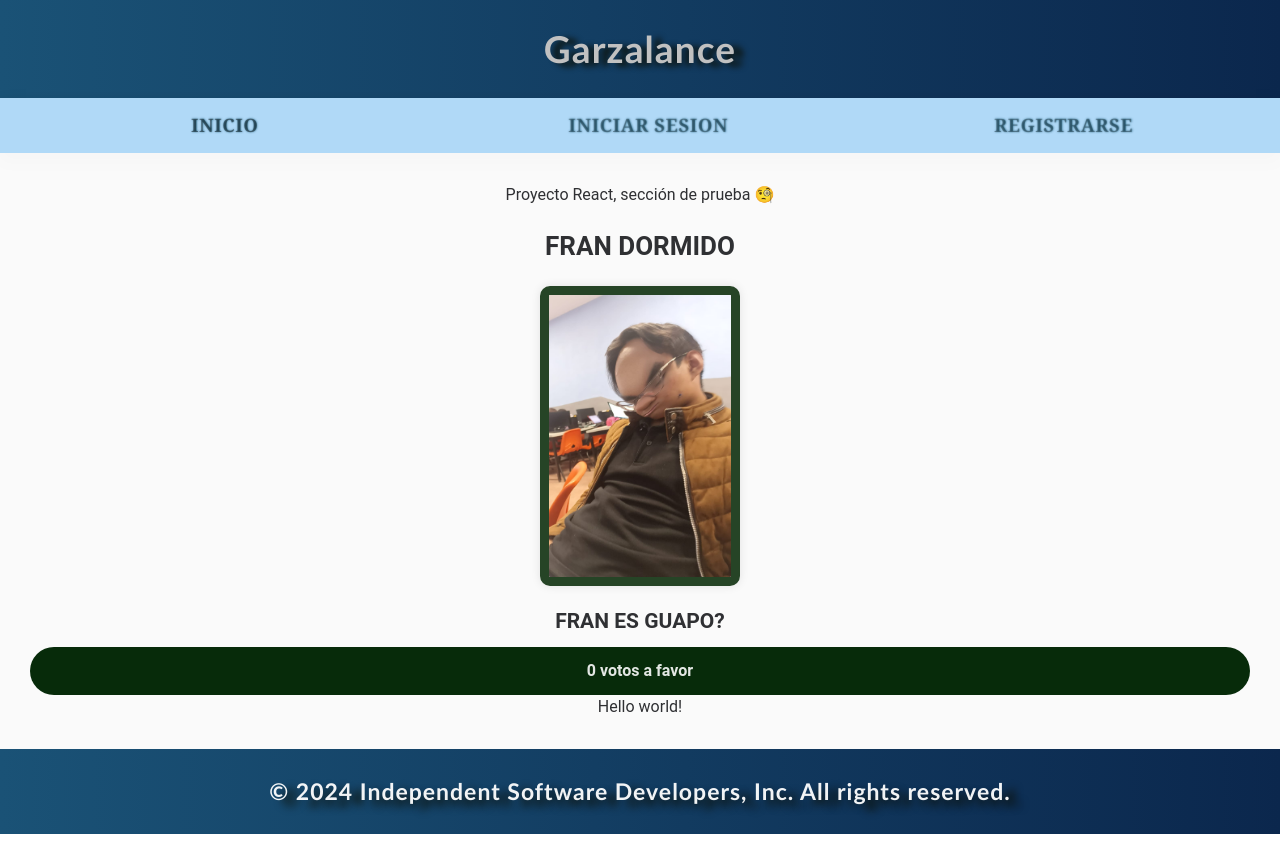
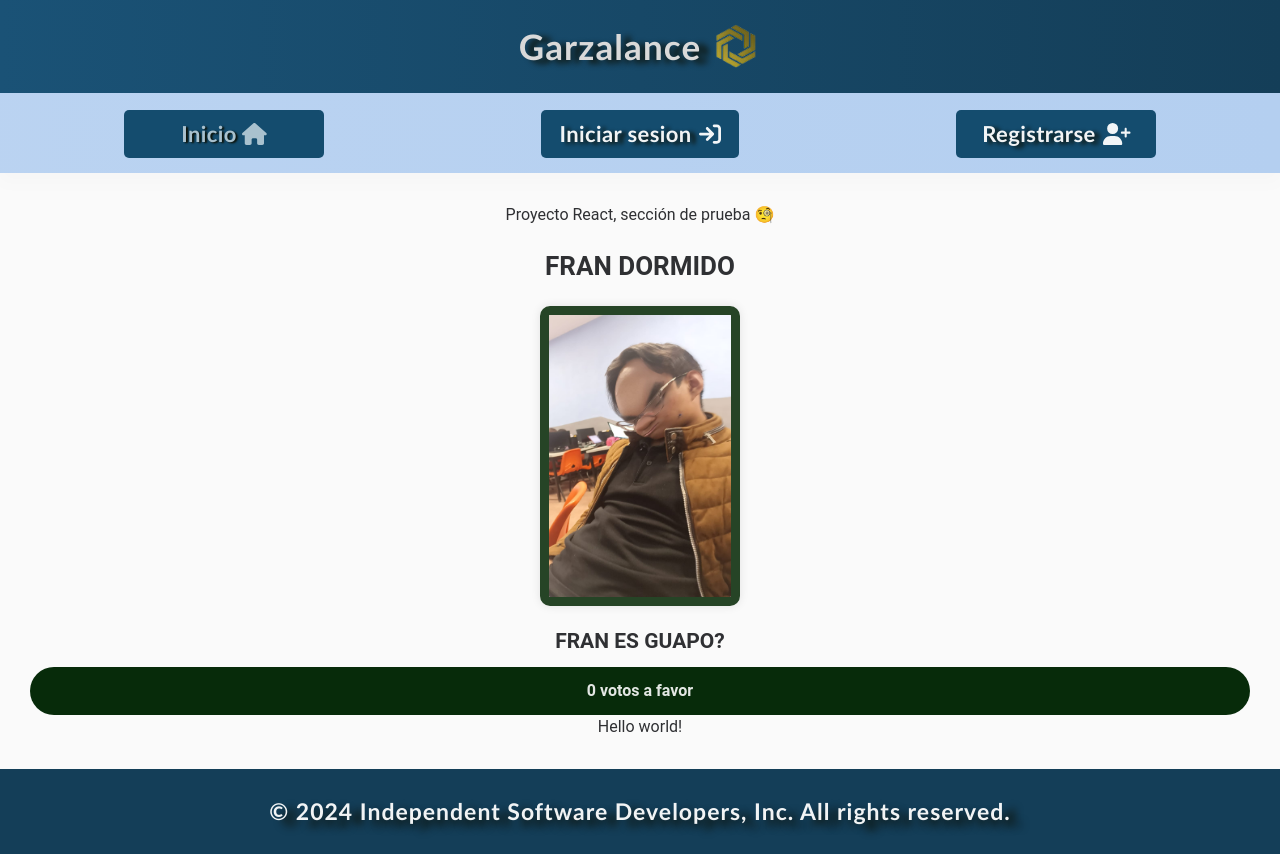
Before and after one commit to Leo64xl/garzalance, a React (Vite) app: page /inicio-pantalla-inicial in a window 1280 px wide. Built offline with nearby package versions, Linux system fonts and the light colour scheme.

Commit message:
comite de prueba

```diff
--- a/src/App.css
+++ b/src/App.css
@@ -28,19 +28,25 @@
   list-style-type: none; /* Elimina los puntos de lista */
   display: flex; /* Utiliza Flexbox para organizar los elementos horizontalmente */
   justify-content: space-around; /* Distribuye el espacio entre los elementos */
-  padding: 0;
+  padding: 0px;
   text-shadow: 0.4px .2px 2px rgba(6, 71, 97, 0.767);
   letter-spacing: 0.6px;
 }
 
+.nav-container {
+  display: flex;
+  justify-content: space-between;
+}
+
 .secciones_nav {
-  background-color: #b0d9f7; /* Color de fondo */
+  background-color: #AED6F1; /* Color de fondo */
   color: #fdffff; /* Color de texto para los elementos de la barra de navegación */
   padding: 6px 0; /* Espaciado interno superior e inferior */
   text-align: center; /* Centra el texto */
   justify-content: center;
-  padding: 13.5px;
+  padding: 15px;
   box-shadow: 0px 8px 16px 0px rgba(0,0,0,0.2); /* Añade una sombra a la barra de navegación */
+  background: linear-gradient(90deg, #b4cff0ea, #b4cff0);
 }
 
 .secciones_nav nav ul {
@@ -58,7 +64,6 @@
 }
 
 .secciones_nav nav li:hover {
-  color: #5a4545; /* Cambia el color del texto al pasar el mouse sobre los elementos */
   transform: scale(1.100); /* Escala al pasar el ratón */
 }
 
@@ -69,7 +74,7 @@
   20% { color: #E0E0E0; }
   30% { color: #D0D0D0; }
   40% { color: #C0C0C0; }
-  50% { color: #B0B0B0; }
+  50% { color: #c4c1c1; }
   60% { color: #C0C0C0; }
   70% { color: #D0D0D0; }
   80% { color: #E0E0E0; }
@@ -78,33 +83,46 @@
 }
 
 .title {
-  animation: colorChange 10s infinite;
+  animation: colorChange 1.5s infinite;
   font-family:'Gill Sans', 'Gill Sans MT', Calibri, 'Trebuchet MS', sans-serif;
   font-weight: bold;
-  font-size: 37px;
+  font-size: 35px;
   text-align: center;
   justify-content: center;
-  padding: 21px;
+  padding: 20px 10px;
   color: rgba(255, 255, 255, 0.945);
   display: flex;
   align-items: center;
   height: 100%;
   text-shadow: 9px 3px 6px rgb(13, 14, 0);
   letter-spacing: 1.1px;
-  transition: color 0.5s ease-in-out;
-  background: linear-gradient(90deg, #1A5276, #0b274d);
+  transition: color 0.2s ease-in-out;
+  background: linear-gradient(90deg, #1A5276, #143e58);
+  width: 100%;
 }
 
 .fondo-title {
-
   background-color: transparent;
+  display: flex;
+  flex-direction: row; /* Cambia esto de row-reverse a row */
+  justify-content: center;
+  align-items: center;
 }
 
+.logo-container {
+  padding: 0px;
+}
+
+.logo-image {
+  margin-left: 10px;
+  width: 50px;
+  height: 50px;
+  align-self: center;
+}
 .fondob {
   position: absolute;/* Fija el footer al final de la página */
   width: 100%; /* Asegura que el footer tenga el ancho completo de la página */
   margin: 0; /* Elimina cualquier margen */
-  background-color: #1A5276; /* Color de fondo */
   font-size: 28px;
   display: flex;
   color: rgba(255, 255, 255, 0.945);
@@ -117,5 +135,5 @@
   text-shadow: 12px 6px 9px rgb(13, 14, 0);
   letter-spacing: 1px;
   transition: color 0.5s ease-in-out;
-  background: linear-gradient(90deg, #1A5276, #0b274d);
+  background: linear-gradient(90deg, #143e58, #143e58);
 }
--- a/src/App.jsx
+++ b/src/App.jsx
@@ -9,13 +9,23 @@ import PrivateRoute from './router/PrivateRoute';
 import Login from './pages/Login';
 import Inicio from './pages/Inicio';
 import TermsAndCond from './pages/TermsAndCond';
+import { Link } from 'react-router-dom';
+
 
 
 
 function App () {
   return (
+
     <div>
-      <div className="fondo-title"><h1 className="title">Garzalance</h1></div>
+      <div className="fondo-title">
+       <Link to="/inicio-pantalla-inicial" className="title">Garzalance
+         <div className="logo-container">
+            <img className="logo-image" src="/img/logo22.png" />
+         </div>
+       </Link>
+      </div>
+
       <Routes>
            <Route path= "/" element={<Layout />}>
               <Route index element={<Inicio />} />
--- a/src/Diseños_css/Inicio.css
+++ b/src/Diseños_css/Inicio.css
@@ -26,46 +26,100 @@ body {
     }
 
   .seccion_prueba{
-    font-size: 18.5px;
-    font-family: system-ui, -apple-system, BlinkMacSystemFont, 'Segoe UI', Roboto, Oxygen, Ubuntu, Cantarell, 'Open Sans', 'Helvetica Neue', sans-serif;
+    font-size: 22px;
     font-weight: bold;
-    padding: 45px;
-    color: #00000044;
+    padding: 7.5px;
+    padding-left: 0px;
+    padding-right: 0px;
+    color: rgba(255, 255, 255, 0.945);
     text-align: center;
-    font-family:Georgia, 'Times New Roman', Times, serif;
-    margin-top: 10px;
+    font-family:'Gill Sans', 'Gill Sans MT', Calibri, 'Trebuchet MS', sans-serif;
+    margin-top: 2px;
     cursor:pointer;
+    letter-spacing: 0.4px;
+    text-shadow: 2px 1px 2px rgb(13, 14, 0);
+    background: linear-gradient(90deg, #144c6e, #144c6e);
+    border-radius: 5px;
+    display: flex;
+    flex-direction: row-reverse;
+    justify-content: center;
+    align-items: center;
+    width: 200px;
   }
 
   .seccion_prueba:hover {
-    font-size: 18.51px; /* Ajusta este valor a tu gusto */
+    font-size: 22px; /* Ajusta este valor a tu gusto */
+    color: rgba(226, 226, 226, 0.925);
+  }
+
+  .nav-icon {
+    margin-left: 5px;
+    padding: 5px 0;
+  }
+
+  /* acomodamiento de elementos navbar */
+  .seccion_1{
+    width: 200px;
+    position: auto;
   }
 
   .seccion_2{
-    font-size: 18.5px;
-    font-family: system-ui, -apple-system, BlinkMacSystemFont, 'Segoe UI', Roboto, Oxygen, Ubuntu, Cantarell, 'Open Sans', 'Helvetica Neue', sans-serif;
+    font-size: 22px;
+    font-family:'Gill Sans', 'Gill Sans MT', Calibri, 'Trebuchet MS', sans-serif;
     font-weight: bold;
-    margin-top: 55px;
-    color: #00000044;
-    font-family:Georgia, 'Times New Roman', Times, serif;
-    padding: 0px;
+    padding: 7.5px;
+    padding-left: 18px;
+    padding-right: 18px;
+    letter-spacing: 0.4px;
+    background: linear-gradient(90deg, #144c6e, #144c6e);
+    border-radius: 5px;
+    margin-top: 2px;
+    color: rgba(255, 255, 255, 0.945);
+    text-shadow: 5px 2px 4px rgb(13, 14, 0);
+    display: flex;
+    flex-direction: row-reverse;
+    justify-content: center;
+    align-items: center;
+  }
+
+  .nav-icon2 {
+    margin-left: 7px;
+    padding: 5px 0;
   }
 
   .seccion_2:hover {
-    font-size: 18.51px;
+    font-size: 22px;
+    color: rgba(226, 226, 226, 0.925);
   }
 
   .seccion_chamacos{
-    font-size: 18.5px;
-    font-family:Georgia, 'Times New Roman', Times, serif;
+    font-size: 22px;
+    font-family:'Gill Sans', 'Gill Sans MT', Calibri, 'Trebuchet MS', sans-serif;
     font-weight: bold;
-    margin-top: 10px;
-    color: #00000044;
-    padding: 1px;
+    margin-top: 2px;
+    padding: 7.5px;
+    letter-spacing: 0.4px;
+    background: linear-gradient(90deg, #144c6e, #144c6e);
+    border-radius: 5px;
+    color: rgba(255, 255, 255, 0.945);
+    text-shadow: 5px 2px 4px rgb(13, 14, 0);
+    padding-left: 20px;
+    padding-right: 20px;
+    display: flex;
+    flex-direction: row-reverse;
+    justify-content: center;
+    align-items: center;
+    width: 200px;
+  }
+
+  .nav-icon3 {
+    margin-left: 7px;
+    padding: 5px 0;
   }
 
   .seccion_chamacos:hover {
-    font-size: 18.51px;
+    font-size: 22px;
+    color: rgba(226, 226, 226, 0.925);
   }
 
   .boton1 button {
@@ -135,142 +189,6 @@ body {
       margin-top: 10px; /* Margen superior */
     }
 
-    .boton3 button {
-      background-color: #330a0a; /* Color de fondo */
-      color: rgba(255, 255, 255, 0.89);
-      padding: 12px 39px; /* Aumento del padding para hacer el botón más ancho */
-      border: none; /* Sin borde */
-      border-radius: 30px; /* Bordes redondeados */
-      border-color: #330a0a;
-      cursor: pointer; /* Cursor de ratón */
-      font-size: 16px; /* Tamaño de la fuente */
-      font-weight: bold; /* Peso de la fuente */
-      transition: background-color 0.3s; /* Transición suave del color de fondo */
-      margin-top: 10px; /* Margen superior */
-    }
-
-    .boton3 button:hover {
-      background-color: #110303; /* Cambia el color de fondo al pasar el ratón */
-    }
-
-    .malo-malin {
-      width: 200px; /* Ancho de la imagen */
-      height: 300px; /* Altura de la imagen */
-      border-radius: 10px; /* Bordes redondeados */
-      box-shadow: 0 0 10px rgba(0, 0, 0, 0.1); /* Sombra */
-      margin: 20px auto; /* Margen superior e inferior de 20px y centrado horizontalmente */
-      border: 9px solid #02012ed8; /* Borde de color, ajustalo a px */
-    }
-
-    .texto-malo {
-      font-size: 26px; /* Tamaño de fuente */
-      color: #ffffffe7; /* Color del texto */
-      margin-bottom: 10px; /* Espacio entre el título y la imagen */
-      font-weight: bold; /* Peso de la fuente en negrita */
-    }
-
-    .Pregunta-malo {
-      font-size: 21px; /* Tamaño de la fuente */
-      color: #ffffffd8; /* Color del texto */
-      font-weight: bold; /* Peso de la fuente en negrita */
-      margin-top: 10px; /* Margen superior */
-    }
-
-    .boton4 button {
-        background-color: #02012ed8; /* Color de fondo */
-        color: rgba(255, 255, 255, 0.89); /* Color del texto */
-        padding: 12px 47px; /* Aumento del padding para hacer el botón más ancho */
-        border: none; /* Sin borde */
-        border-radius: 30px; /* Bordes redondeados */
-        border-color: #072b0a;
-        cursor: pointer; /* Cursor de ratón */
-        font-size: 16px; /* Tamaño de la fuente */
-        font-weight: bold; /* Peso de la fuente */
-        transition: background-color 0.3s; /* Transición suave del color de fondo */
-        margin-top: 10px; /* Margen superior */
-    }
-
-    .boton4 button:hover {
-      background-color: #03021ad8; /* Cambia el color de fondo al pasar el ratón */
-    }
-
-    .boton5 button {
-      background-color: #330a0a; /* Color de fondo */
-      color: rgba(255, 255, 255, 0.89);
-      padding: 12px 39px; /* Aumento del padding para hacer el botón más ancho */
-      border: none; /* Sin borde */
-      border-radius: 30px; /* Bordes redondeados */
-      border-color: #330a0a;
-      cursor: pointer; /* Cursor de ratón */
-      font-size: 16px; /* Tamaño de la fuente */
-      font-weight: bold; /* Peso de la fuente */
-      transition: background-color 0.3s; /* Transición suave del color de fondo */
-      margin-top: 10px; /* Margen superior */
-    }
-
-    .boton5 button:hover {
-      background-color: #110303; /* Cambia el color de fondo al pasar el ratón */
-    }
-
-    .Isra-Titulo {
-      font-size: 26px; /* Tamaño de fuente */
-      color: #ffffffe7; /* Color del texto */
-      margin-bottom: 10px; /* Espacio entre el título y la imagen */
-      font-weight: bold; /* Peso de la fuente en negrita */
-    }
-
-    .israLv {
-      width: 200px; /* Ancho de la imagen */
-      height: 300px; /* Altura de la imagen */
-      border-radius: 10px; /* Bordes redondeados */
-      box-shadow: 0 0 10px rgba(0, 0, 0, 0.1); /* Sombra */
-      margin: 20px auto; /* Margen superior e inferior de 20px y centrado horizontalmente */
-      border: 9px solid #f56200; /* Borde de color, ajustalo a px */
-    }
-
-    .boton6 button {
-      background-color: #f56200; /* Color de fondo */
-      color: rgba(255, 255, 255, 0.89);
-      padding: 12px 39px; /* Aumento del padding para hacer el botón más ancho */
-      border: none; /* Sin borde */
-      border-radius: 30px; /* Bordes redondeados */
-      border-color: #f56200;
-      cursor: pointer; /* Cursor de ratón */
-      font-size: 16px; /* Tamaño de la fuente */
-      font-weight: bold; /* Peso de la fuente */
-      transition: background-color 0.3s; /* Transición suave del color de fondo */
-      margin-top: 10px; /* Margen superior */
-    }
-
-    .boton6 button:hover {
-      background-color: #8d3800; /* Cambia el color de fondo al pasar el ratón */
-    }
-
-    .boton7 button {
-      background-color: #330a0a; /* Color de fondo */
-      color: rgba(255, 255, 255, 0.89);
-      padding: 12px 33px; /* Aumento del padding para hacer el botón más ancho */
-      border: none; /* Sin borde */
-      border-radius: 30px; /* Bordes redondeados */
-      border-color: #330a0a;
-      cursor: pointer; /* Cursor de ratón */
-      font-size: 16px; /* Tamaño de la fuente */
-      font-weight: bold; /* Peso de la fuente */
-      transition: background-color 0.3s; /* Transición suave del color de fondo */
-      margin-top: 10px; /* Margen superior */
-    }
-
-    .boton7 button:hover {
-      background-color: #110303; /* Cambia el color de fondo al pasar el ratón */
-    }
-
-    .Pregunta-Isra {
-      font-size: 21px; /* Tamaño de la fuente */
-      color: #ffffffd8; /* Color del texto */
-      font-weight: bold; /* Peso de la fuente en negrita */
-      margin-top: 10px; /* Margen superior */
-    }
-
     .contenedor {
       max-width: 1280px;
       margin: 0 auto;
--- a/src/Diseños_css/Login.css
+++ b/src/Diseños_css/Login.css
@@ -4,7 +4,7 @@
     display: flex;
     justify-content: center;
     align-items: center;
-    height: 80vh;
+    height: 75.5vh;
     background-image: url('../img/fondo10.jpg'); /* Ajusta la ruta aquí */
     background-repeat: no-repeat;
     background-size: 100% 100%;
@@ -14,7 +14,7 @@
 
 form {
     background-color: #fafafa;
-    padding: 20px;
+    padding: 15px;
     border-radius: 8px;
     box-shadow: 0px 0px 10px 10px #51758ade;
     width: 100%;
@@ -23,7 +23,7 @@ form {
 
 h1 {
     text-align: center;
-    margin-bottom: 20px;
+    margin-bottom: 15px;
   }
 
  .mensajeB {
@@ -87,13 +87,13 @@ h1 {
     0% { color: #FFFFFF; }
     20% { color: #F0F0F0; }
     40% { color: #E0E0E0; }
-    60% { color: #C0C0C0; }
+    60% { color: #d4d4d4; }
     80% { color: #E0E0E0; }
     100% { color: #FFFFFF; }
   }
 
 .btnS {
-  background: linear-gradient(90deg, #1A5276, #0b274d);
+  background: linear-gradient(90deg, #1A5276, #103972);
   color: rgba(255, 255, 255, 0.89); /* Color del texto */
   padding: 10px 20px; /* Espaciado interno */
   border: none; /* Sin borde */
@@ -106,8 +106,8 @@ h1 {
   margin-top: 9.5%;
   margin-block-end: 5px;
   text-shadow: 6px 2px 7px rgb(13, 14, 0);
-  transition: color 0.5s ease-in-out;
-  animation: colorChange 4s infinite;
+  transition: color 0.2s ease-in-out;
+  animation: colorChange 7s infinite;
 }
 
 .btnS:hover {
@@ -118,7 +118,7 @@ h1 {
 
 .input-icon {
   position: relative;
-  color:#000000c9;
+  color:#0000005e;
 }
 
 .input-icon-icon {
--- a/src/Diseños_css/Register.css
+++ b/src/Diseños_css/Register.css
@@ -8,7 +8,7 @@
 .checkbox-container {
   display: flex;
   align-items: center;
-  padding: 10px;
+  padding: 9.5px;
 }
 
 .checkC {
@@ -38,9 +38,9 @@
     margin-block-end: 5px;
     text-shadow: 6px 2px 7px rgb(13, 14, 0);
     letter-spacing: 0.2px;
-    background: linear-gradient(90deg, #1A5276, #0b274d);
+    background: linear-gradient(90deg, #1A5276, #103972);
     transition: color 0.5s ease-in-out;
-    animation: colorChange 4s infinite;
+    animation: colorChange 7s infinite;
   }
 
 .btnR:hover {
--- a/src/index.css
+++ b/src/index.css
@@ -13,5 +13,5 @@
 }
 
 .active {
-  color: rgba(0, 0, 0, 0.411);
+  color: rgb(169, 193, 206);
 }
--- a/src/pages/Layout.jsx
+++ b/src/pages/Layout.jsx
@@ -1,4 +1,9 @@
 import { Outlet, NavLink, useLocation, useNavigate } from 'react-router-dom'
+import { FontAwesomeIcon } from '@fortawesome/react-fontawesome';
+import { faHouse } from '@fortawesome/free-solid-svg-icons/faHouse';
+import { faUserPlus } from '@fortawesome/free-solid-svg-icons/faUserPlus';
+import { faArrowRightToBracket } from '@fortawesome/free-solid-svg-icons';
+import { Link } from 'react-router-dom';
 
 const Layout = () => {
 
@@ -29,14 +34,18 @@ const Layout = () => {
 
         <nav className="secciones_nav">
         <ul>
-            <li>
-                 <NavLink className="seccion_prueba" to="/inicio-pantalla-inicial">INICIO</NavLink>
+            <li className='seccion_1'>
+                 <NavLink className="seccion_prueba" to="/inicio-pantalla-inicial">
+                  <FontAwesomeIcon className="nav-icon" icon={faHouse} />Inicio
+                 </NavLink>
             </li>
             <li>
-                <NavLink className="seccion_2" to="/login-usuario">INICIAR SESION</NavLink>
+                <NavLink className="seccion_2" to="/login-usuario">
+                 <FontAwesomeIcon className="nav-icon2" icon={faArrowRightToBracket} /> Iniciar sesion</NavLink>
             </li>
             <li>
-                <NavLink className="seccion_chamacos" to="/registro-usuario">REGISTRARSE</NavLink>
+                <NavLink className="seccion_chamacos" to="/registro-usuario">
+                <FontAwesomeIcon className="nav-icon3" icon={faUserPlus} />Registrarse</NavLink>
             </li>
         </ul>
     </nav>
@@ -47,7 +56,11 @@ const Layout = () => {
 
   <Outlet />
 
-   <footer className="fondob">© 2024 Independent Software Developers, Inc. All rights reserved.</footer>
+   <footer>
+    <Link to="/terminos-y-condiciones"
+       className="fondob">© 2024 Independent Software Developers, Inc. All rights reserved.
+    </Link>
+   </footer>
 
  </div>
 
--- a/src/pages/Login.jsx
+++ b/src/pages/Login.jsx
@@ -107,6 +107,7 @@ const Login = () => {
            <span className="donthave-text">¿No tienes una cuenta?</span> <Link to="/registro-usuario" className="donthave-link">¡Registrate!</Link>
         </span>
 
+
         <button className="btnS">Acceder</button>
       </form>
     </div>
--- a/src/pages/Register.jsx
+++ b/src/pages/Register.jsx
@@ -10,7 +10,7 @@ import { faKey } from '@fortawesome/free-solid-svg-icons';
 import { Link } from 'react-router-dom';
 
 
-const Register = () => {
+const Register = () => {3
 
   const navigate = useNavigate();
 
```
Also changed, not shown: src/Diseños_css/MenuPrincipal.css (+32 -0 lines), src/pages/MenuPrincipal.jsx (+6 -1 lines), img/logo1.png (added), img/logo22.png (added). Lines whose indentation alone changed are shown as unchanged.
